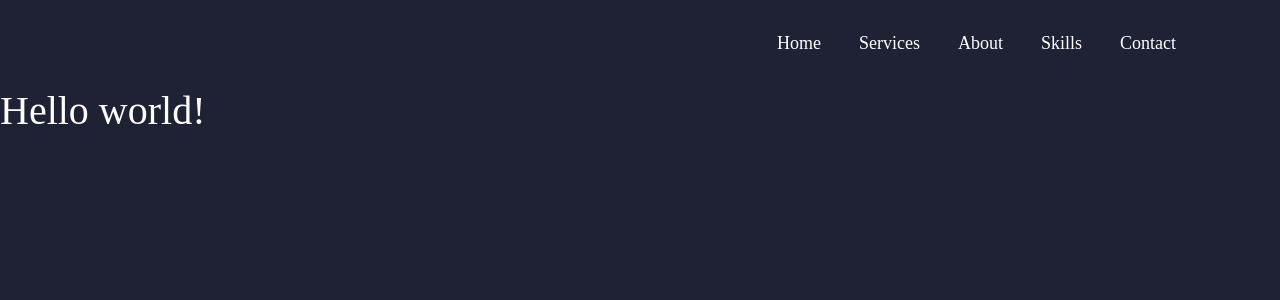
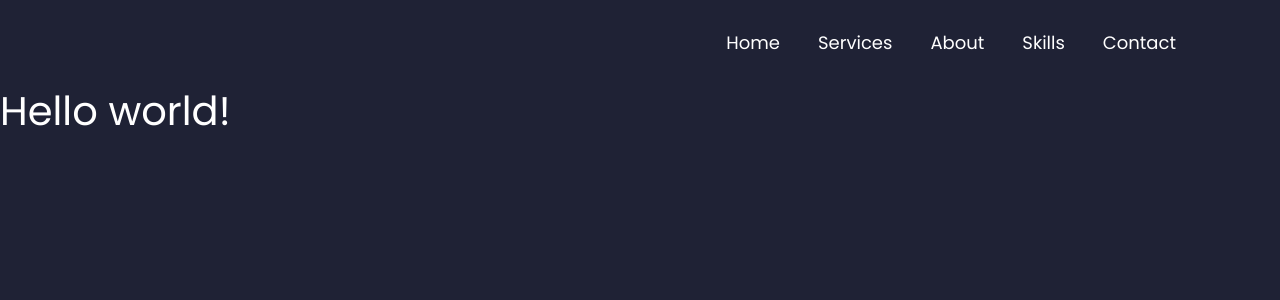
Before and after one commit to ksentak/keaton-portfolio, a React (Create React App) app: page / in a window 1280 px wide. Shown: the top 300 px of the page. Built offline with nearby package versions, Linux system fonts and the light colour scheme.

Commit message:
import google font and remove index.css

```diff
--- a/src/assets/css/main.css
+++ b/src/assets/css/main.css
@@ -1,3 +1,5 @@
+@import url('https://fonts.googleapis.com/css2?family=Poppins&display=swap');
+
 body {
   font-family: Poppins;
   background: #1f2235;
--- a/src/index.css
+++ b/src/index.css
@@ -1,4 +1,4 @@
-body {
+/* body {
   margin: 0;
   font-family: -apple-system, BlinkMacSystemFont, 'Segoe UI', 'Roboto', 'Oxygen',
     'Ubuntu', 'Cantarell', 'Fira Sans', 'Droid Sans', 'Helvetica Neue',
@@ -10,4 +10,4 @@
 code {
   font-family: source-code-pro, Menlo, Monaco, Consolas, 'Courier New',
     monospace;
-}
+} */
```
